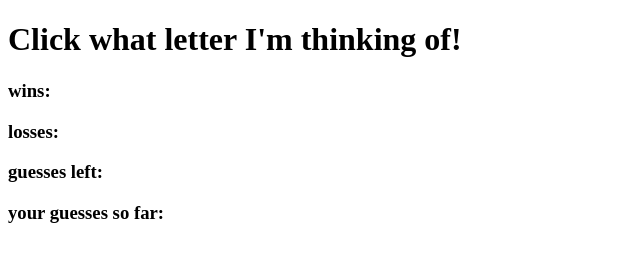
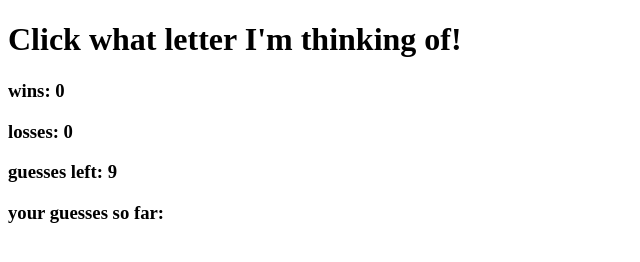
Before and after one commit to angela-m-lee/psychic-game, a plain HTML site: page index.html in a window 1280 px wide. Shown: the full height of the page, 0-640 px from the left. Drawn offline with nearby package versions, Linux system fonts and the light colour scheme.

Commit message:
commit 4

```diff
--- a/index.html
+++ b/index.html
@@ -30,19 +30,13 @@
             var winCounter = 0;
             var lossCounter = 0;
             var guessCounter = 9;
-            var guessesSoFarCounter = ;
+            var guessSoFar;
             var letters = ["A", "B", "C", "D", "E", "F", "G", "H", "I", "J", "K", "L", "M", "N", "O", "P", "Q", "R", "S", "T", "U", "V", "W", "X", "Y", "Z"];
-            //var userText = document.getElementById("user-text");
-            //var youCounter= 0;?????
             var computerPick = letters[Math.floor(Math.random() * 26)]
             console.log(computerPick)
             display();
 
             var arrayLength = letters.length;
-
-            /*for (var i = 0; i < arrayLength; i++) {
-                //console.log(letters[i]);
-            }*/
 
             document.onkeyup = function (event) {
                 var guess = event.key;
@@ -76,12 +70,10 @@
                 $("#winsDisplay").text(winCounter);
                 $("#guessesLeftDisplay").text(guessCounter);
                 $("#lossesDisplay").text(lossCounter);
-                $("#guessesDisplay").text(guessesSoFarCounter);
+                $("#guessesDisplay").text(guessSoFar);
             }
 
-            /* $("#wins").on("user-text", function() {
-             winCounter++;
-           });*/
+
 
         });
 
```
